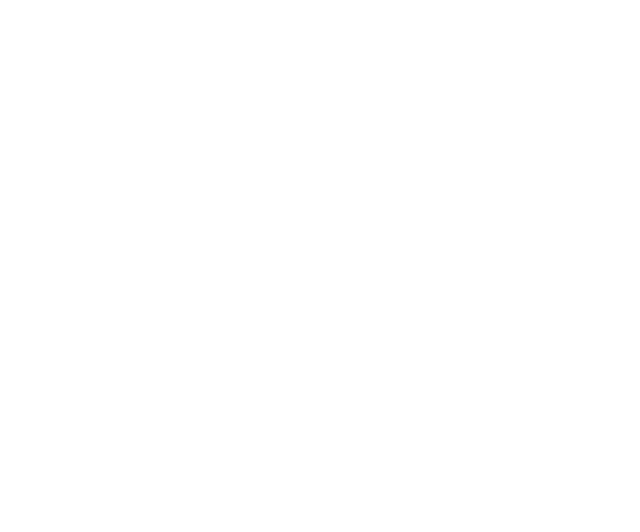
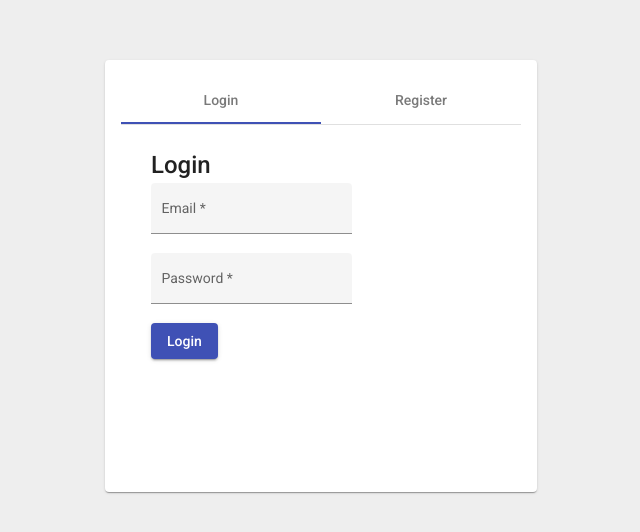
Before and after one commit to och-karr/ng-auth-n-validation, an Angular app: page /auth-single-page in a window 1280 px wide. Before the commit this address led to /. Shown: the part 124-656 px from the top of the page, without its empty margins (319-959 px from the left). Built offline with nearby package versions, Linux system fonts and the light colour scheme.

Commit message:
feat: add login functionality

```diff
--- a/src/app/app-routing.module.ts
+++ b/src/app/app-routing.module.ts
@@ -1,12 +1,20 @@
-import { NgModule } from '@angular/core';
-import { RouterModule } from '@angular/router';
-import { SuccessComponent } from './components/success/success.component';
-import { ErrorComponent } from './components/error/error.component';
-import { SuccessComponentModule } from './components/success/success.component-module';
-import { ErrorComponentModule } from './components/error/error.component-module';
+import {NgModule} from '@angular/core';
+import {RouterModule} from '@angular/router';
+import {SuccessComponent} from './components/success/success.component';
+import {ErrorComponent} from './components/error/error.component';
+import {AuthFormComponent} from './components/auth-form/auth-form.component';
+import {SuccessComponentModule} from './components/success/success.component-module';
+import {ErrorComponentModule} from './components/error/error.component-module';
+import {AuthFormComponentModule} from './components/auth-form/auth-form.component-module';
 
 @NgModule({
-  imports: [RouterModule.forRoot([{ path: 'success', component: SuccessComponent }, { path: 'error', component: ErrorComponent }]), SuccessComponentModule, ErrorComponentModule],
+  imports: [RouterModule.forRoot([{path: 'success', component: SuccessComponent}, {
+    path: 'error',
+    component: ErrorComponent
+  }, {
+    path: 'auth-single-page',
+    component: AuthFormComponent
+  }]), SuccessComponentModule, ErrorComponentModule, AuthFormComponentModule],
   exports: [RouterModule]
 })
 export class AppRoutingModule {
--- a/src/app/app.component.scss
+++ b/src/app/app.component.scss
@@ -3,15 +3,19 @@
   padding: 30px;
   box-sizing: border-box;
   background-color: #EEEEEE;
+  display: flex;
+  justify-content: center;
+  align-items: center;
 }
+
 .box {
   display: flex;
   width: 100%;
   justify-content: center;
 
   &-card {
-    max-width: 500px;
-    height: 500px;
+    max-width: 400px;
+    height: 400px;
     width: 100%;
   }
 
@@ -34,3 +38,7 @@
     padding-top: 30px;
   }
 }
+
+.mat-tab-label {
+  width: 50% !important;
+}
--- /dev/null
+++ b/src/app/components/auth-form/auth-form.component-module.ts
@@ -0,0 +1,29 @@
+import { NgModule } from '@angular/core';
+import { ReactiveFormsModule } from '@angular/forms';
+import { CommonModule } from '@angular/common';
+import { MatCardModule } from '@angular/material/card';
+import { MatTabsModule } from '@angular/material/tabs';
+import { MatFormFieldModule } from '@angular/material/form-field';
+import { MatInputModule } from '@angular/material/input';
+import { MatButtonModule } from '@angular/material/button';
+import { AuthFormComponent } from './auth-form.component';
+import {RouterLink} from "@angular/router";
+import {AuthenticationService} from "../../services/authentication.service";
+
+@NgModule({
+  imports: [
+    MatCardModule,
+    MatTabsModule,
+    ReactiveFormsModule,
+    MatFormFieldModule,
+    MatInputModule,
+    CommonModule,
+    MatButtonModule,
+    RouterLink
+  ],
+  declarations: [AuthFormComponent],
+  providers: [AuthenticationService],
+  exports: [AuthFormComponent]
+})
+export class AuthFormComponentModule {
+}
--- /dev/null
+++ b/src/app/components/auth-form/auth-form.component.html
@@ -0,0 +1,39 @@
+<div class="box-container">
+  <div class="box">
+    <mat-card class="box-card">
+      <mat-card-content>
+        <mat-tab-group>
+          <mat-tab label="Login">
+            <div class="tab-content">
+              <mat-card-title class="tab-title">Login</mat-card-title>
+              <form [formGroup]="loginForm" (ngSubmit)="onLoginFormSubmitted(loginForm)">
+                <div>
+                  <mat-form-field appearance="fill">
+                    <mat-label>Email</mat-label>
+                    <input matInput type="email" placeholder="Email" formControlName="email" required>
+                    <mat-error *ngIf="loginForm.get('email')!.invalid">email is invalid</mat-error>
+                  </mat-form-field>
+                </div>
+                <div>
+                  <mat-form-field appearance="fill">
+                    <mat-label>Password</mat-label>
+                    <input matInput type="password" placeholder="Password" formControlName="password" required>
+                    <mat-error *ngIf="loginForm.get('password')!.invalid">password is invalid</mat-error>
+                  </mat-form-field>
+                </div>
+                <div>
+                  <button type="submit" mat-raised-button color="primary">Login</button>
+                </div>
+              </form>
+            </div>
+          </mat-tab>
+          <mat-tab label="Register">
+            <div class="tab-content">
+              <mat-card-title class="tab-title">Register</mat-card-title>
+            </div>
+          </mat-tab>
+        </mat-tab-group>
+      </mat-card-content>
+    </mat-card>
+  </div>
+</div>
--- /dev/null
+++ b/src/app/components/auth-form/auth-form.component.scss
@@ -0,0 +1,3 @@
+.tab-content {
+  padding: 30px;
+}
--- /dev/null
+++ b/src/app/components/auth-form/auth-form.component.ts
@@ -0,0 +1,43 @@
+import { ChangeDetectionStrategy, Component, ViewEncapsulation } from '@angular/core';
+import { FormControl, FormGroup, Validators } from '@angular/forms';
+import { AuthenticationService } from '../../services/authentication.service';
+import {Router} from "@angular/router";
+
+@Component({
+  selector: 'app-auth-form',
+  styleUrls: ['./auth-form.component.scss'],
+  templateUrl: './auth-form.component.html',
+  encapsulation: ViewEncapsulation.Emulated,
+  changeDetection: ChangeDetectionStrategy.OnPush
+})
+export class AuthFormComponent {
+  readonly loginForm: FormGroup = new FormGroup({
+    email: new FormControl('', [Validators.required, Validators.email]),
+    password: new FormControl('', Validators.required)
+  });
+
+  constructor(private _authenticationService: AuthenticationService, private _router: Router) {
+  }
+
+  onLoginFormSubmitted(loginForm: FormGroup): void {
+    if (loginForm.valid) {
+      this._authenticationService.login({
+        data: {
+          email: loginForm.value.email,
+          password: loginForm.value.password
+        }
+      }).subscribe({
+        next: () => {
+          this._router.navigate(['/success'])
+        },
+        error: () => {
+          this._router.navigate(['/error'])
+        }
+       })
+    }
+  }
+
+  test() {
+    console.log('test')
+  }
+}
--- /dev/null
+++ b/src/app/models/auth-data.model.ts
@@ -0,0 +1,4 @@
+export interface AuthDataModel {
+  readonly email: string;
+  readonly password: string;
+}
--- /dev/null
+++ b/src/app/models/auth.model.ts
@@ -0,0 +1,3 @@
+export interface AuthModel<T> {
+  readonly data: T;
+}
--- /dev/null
+++ b/src/app/services/authentication.service.ts
@@ -0,0 +1,15 @@
+import { Injectable } from '@angular/core';
+import { HttpClient } from '@angular/common/http';
+import { Observable } from 'rxjs';
+import {AuthModel} from "../models/auth.model";
+import {AuthDataModel} from "../models/auth-data.model";
+
+@Injectable()
+export class AuthenticationService {
+  constructor(private _httpClient: HttpClient) {
+  }
+
+  login(data: AuthModel<AuthDataModel>): Observable<AuthDataModel> {
+    return this._httpClient.post<AuthDataModel>('https://us-central1-courses-auth.cloudfunctions.net/auth/login', data );
+  }
+}
```
Also changed, not shown: src/app/services/authentication.service-module.ts (added, +11 -0 lines).
